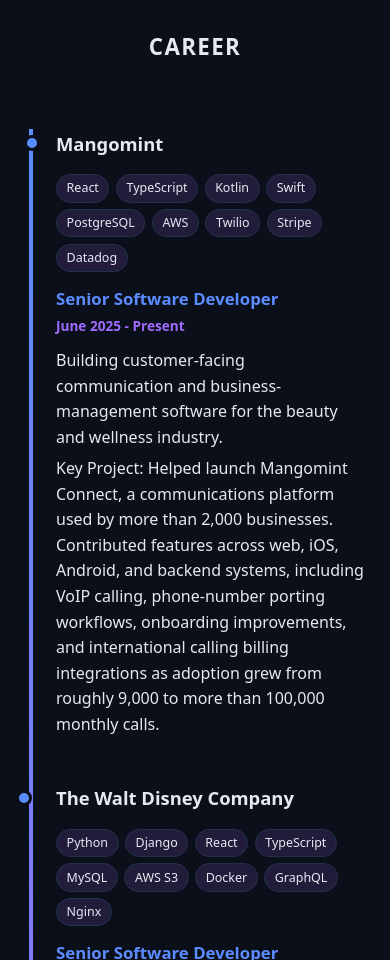
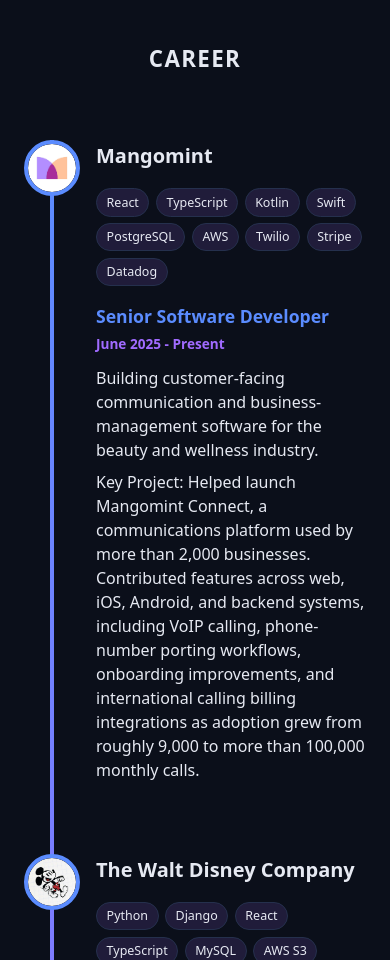
Before and after one commit to ahebard/ahebard.github.io, a React app: page / in a window 390 px wide. Shown: the part 1040-2000 px from the top of the page. Built offline with nearby package versions, Linux system fonts and the light colour scheme.

Commit message:
adjust page layout to reduce whitespace

```diff
--- a/src/App.tsx
+++ b/src/App.tsx
@@ -209,18 +209,13 @@
     <Section id="career" title="Career">
       <div className="timeline">
         {career.map((entry: CareerEntry, i: number) => (
-          <div
-            key={i}
-            className={`timeline-item ${i % 2 === 0 ? "left" : "right"}`}
-          >
+          <div key={i} className="timeline-item">
             <div className="timeline-logo-node">
               <img src={entry.logo} alt={`${entry.company} logo`} />
             </div>
-            <div className="timeline-dot" />
             <div className="job">
-              <div className="job-company-header">
+              <div className="job-info">
                 <h3 className="job-company">{entry.company}</h3>
-              </div>
                 <ul className="job-tools">
                   {entry.tools.map((tool: string, k: number) => (
                     <li key={k} className="job-tool">
@@ -228,13 +223,20 @@
                     </li>
                   ))}
                 </ul>
+              </div>
+              <div
+                className={`job-positions ${
+                  entry.positions.length > 1 ? "has-multiple" : ""
+                }`}
+              >
                 {entry.positions.map((pos: Position, j: number) => (
                   <div key={j} className="position-item">
+                    {entry.positions.length > 1 && (
+                      <span className="position-dot" aria-hidden="true" />
+                    )}
                     <div className="job-header">
-                    <div>
                       <h4 className="job-role">{pos.role}</h4>
                       <span className="job-period">{pos.period}</span>
-                    </div>
                     </div>
                     <ul className="job-points">
                       {pos.points.map((point: string, k: number) => (
@@ -243,6 +245,7 @@
                     </ul>
                   </div>
                 ))}
+              </div>
             </div>
           </div>
         ))}
--- a/src/content.ts
+++ b/src/content.ts
@@ -115,7 +115,7 @@
     ],
   },
   {
-    company: "First Job Inc.",
+    company: "Radial Analytics",
     logo: "icons/radial_v3.png",
     tools: [
       "Python",
--- a/src/styles.css
+++ b/src/styles.css
@@ -18,7 +18,8 @@
   --font-brand: "Comic Sans MS", "Comic Sans", cursive;
 
   --radius: 10px;
-  --content-width: 760px;
+  --content-width: 1100px;
+  --prose-width: 720px;
   --topbar-height: 60px;
 
   /* Animation & Visibility Toggles */
@@ -323,8 +324,9 @@
 
 .about-text {
   color: var(--text);
-  margin: 0 0 1rem;
+  margin: 0 auto 1rem;
   text-align: center;
+  font-size: 1.05rem;
 }
 
 /* ---------- Career Timeline ---------- */
@@ -334,12 +336,14 @@
   margin: 4rem 0;
 }
 
+/* Rail runs down the gap between the 0.5fr / 1.5fr columns.
+   Left column edge = (100% - 3rem gap) * 0.25; gap center = that + 1.5rem = 25% + 0.75rem. */
 .timeline::before {
   content: "";
   position: absolute;
   top: 0;
   bottom: 0;
-  left: 50%;
+  left: calc(25% + 0.75rem);
   width: 4px;
   margin-left: -2px;
   background: linear-gradient(var(--primary), var(--accent), var(--funky));
@@ -351,25 +355,21 @@
 
 .timeline-item {
   position: relative;
-  width: 50%;
-  padding: 0 3rem 4rem;
+  padding-bottom: 4rem;
 }
 
-.timeline-item.left {
-  left: 0;
-  text-align: right;
+.timeline-item:last-child {
+  padding-bottom: 0;
 }
 
-.timeline-item.right {
-  left: 50%;
-  text-align: left;
-}
-
+/* Logo sits on the rail (gap between columns) */
 .timeline-logo-node {
   position: absolute;
   top: 0;
-  width: 50px;
-  height: 50px;
+  left: calc(25% + 0.75rem);
+  transform: translateX(-50%);
+  width: 56px;
+  height: 56px;
   border-radius: 50%;
   background: var(--surface);
   border: 4px solid var(--primary);
@@ -387,7 +387,7 @@
 }
 
 .timeline-logo-node:hover {
-  transform: scale(1.3) rotate(360deg);
+  transform: translateX(-50%) scale(1.2) rotate(360deg);
 }
 
 .timeline-logo-node img {
@@ -397,41 +397,67 @@
   border-radius: 50%;
 }
 
-.timeline-dot {
-  display: none;
-  position: absolute;
-  top: 0.4rem;
-  width: 16px;
-  height: 16px;
-  border-radius: 50%;
-  background: var(--primary);
-  border: 3px solid var(--bg);
-  z-index: 6;
+/* Larger company logos on big screens; base 56px is kept on small screens */
+@media (min-width: 1024px) {
+  .timeline-logo-node {
+    width: 88px;
+    height: 88px;
+    border-width: 5px;
+  }
 }
 
-body.developer-mode .timeline-dot {
-  background: var(--text);
-  border-color: var(--bg);
+/* Split card: squished info on the left, wide role details on the right */
+.job {
+  display: grid;
+  grid-template-columns: minmax(160px, 0.5fr) minmax(0, 1.5fr);
+  gap: 3rem;
+  align-items: start;
 }
 
-.timeline-item.left .timeline-logo-node { right: -25px; }
-.timeline-item.right .timeline-logo-node { left: -25px; }
-.timeline-item.left .timeline-dot { right: -8px; }
-.timeline-item.right .timeline-dot { left: -8px; }
+.job-info {
+  text-align: right;
+  padding-right: 1.5rem;
+}
+
+.job-positions {
+  text-align: left;
+  padding-left: 1.5rem;
+}
 
 .job-company {
   margin: 0 0 1rem;
   color: var(--text);
-  font-size: 1.15rem;
+  font-size: 1.25rem;
   font-weight: 700;
 }
 
 .position-item {
+  position: relative;
   margin-bottom: 2rem;
 }
 
 .position-item:last-child {
   margin-bottom: 0;
+}
+
+/* Each position for a multi-role company gets a dot that sits on the main
+   center rail. The right column's content starts at center (50%) + half the
+   3rem grid gap + the column's 1.5rem padding = 3rem, so -3rem lands on the rail. */
+.position-dot {
+  position: absolute;
+  left: calc(-3rem - 10px);
+  top: 4px;
+  width: 22px;
+  height: 22px;
+  border-radius: 50%;
+  background: var(--accent);
+  border: 4px solid var(--bg);
+  z-index: 4;
+}
+
+body.developer-mode .position-dot {
+  background: var(--text);
+  border-color: var(--bg);
 }
 
 .job-period {
@@ -444,7 +470,7 @@
 
 .job-role {
   margin: 0;
-  font-size: 1.05rem;
+  font-size: 1.1rem;
   color: var(--primary);
 }
 
@@ -456,9 +482,10 @@
   display: flex;
   flex-wrap: wrap;
   gap: 0.4rem;
-  margin: 0 0 0.85rem;
+  margin: 0;
   padding: 0;
   list-style: none;
+  justify-content: flex-end;
 }
 
 .job-tool {
@@ -475,10 +502,6 @@
   border: none;
 }
 
-.timeline-item.left .job-tools {
-  justify-content: flex-end;
-}
-
 .job-points {
   margin: 0;
   padding: 0;
@@ -487,7 +510,47 @@
 }
 
 .job-points li {
-  margin-bottom: 0.35rem;
+  margin-bottom: 0.5rem;
+  line-height: 1.5;
+}
+
+/* Stack into a single column on narrow screens */
+@media (max-width: 768px) {
+  .timeline::before {
+    left: 28px;
+  }
+
+  .timeline-item {
+    padding-left: 72px;
+  }
+
+  .timeline-logo-node {
+    left: 28px;
+  }
+
+  .timeline-logo-node:hover {
+    transform: translateX(-50%) scale(1.15) rotate(360deg);
+  }
+
+  .job {
+    grid-template-columns: 1fr;
+    gap: 1rem;
+  }
+
+  .job-info,
+  .job-positions {
+    text-align: left;
+    padding: 0;
+  }
+
+  .job-tools {
+    justify-content: flex-start;
+  }
+
+  /* Keep dots on the mobile rail (28px) now that column padding is gone */
+  .position-dot {
+    left: -51px;
+  }
 }
 
 /* ---------- Education ---------- */
@@ -806,6 +869,15 @@
   }
 }
 
+@media (min-width: 900px) {
+  .skills-grid {
+    grid-template-columns: repeat(3, 1fr);
+  }
+  .beyond-grid {
+    grid-template-columns: repeat(3, 1fr);
+  }
+}
+
 @media (max-width: 620px) {
   .brand {
     font-size: 1.2rem;
@@ -819,27 +891,6 @@
   }
 }
 
-@media (max-width: 640px) {
-  .timeline::before { left: 7px; }
-  .timeline-item, .timeline-item.left, .timeline-item.right {
-    width: 100%;
-    left: 0;
-    text-align: left;
-    padding: 0 0 2.5rem 2rem;
-  }
-  .timeline-logo-node { display: none; }
-  .timeline-dot {
-    display: block;
-    left: 0;
-  }
-  .timeline-item.left .job-header,
-  .timeline-item.left .job-tools {
-    flex-direction: row;
-    justify-content: flex-start;
-  }
-  .timeline-item.left .job-header > div { text-align: left; }
-}
-
 @media (max-width: 768px) {
   html, body { cursor: auto; }
   .custom-cursor, .sparkle { display: none; }
```
Lines whose indentation alone changed are shown as unchanged.
